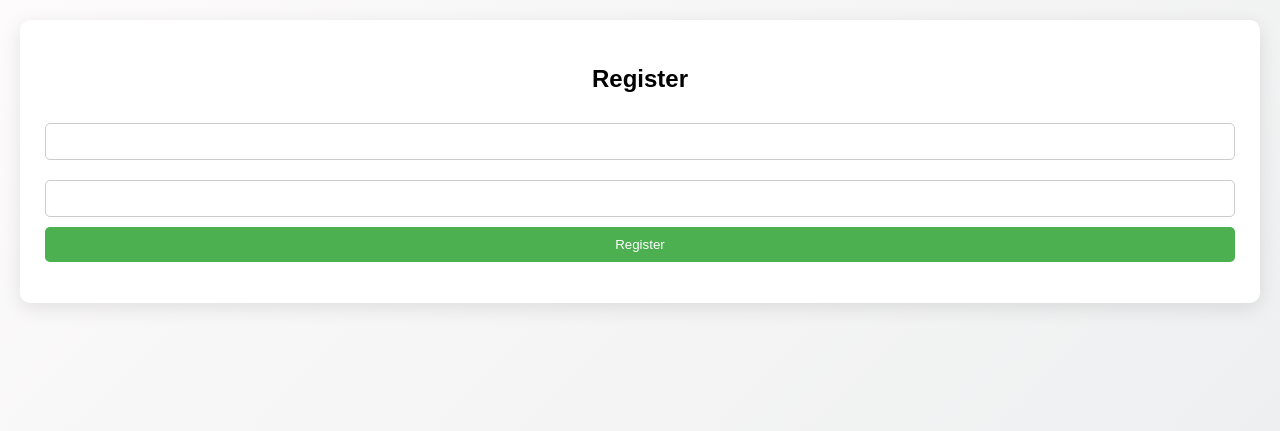
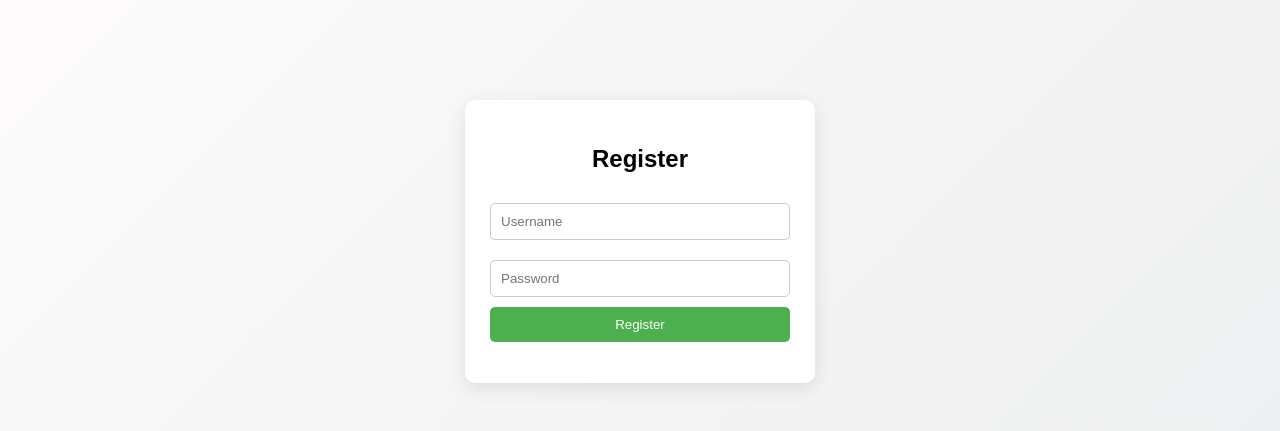
Before and after one commit to rajeshjhenkar338-byte/Fitness-app, a Flask app: page /register in a window 1280 px wide. Shown: the top 431 px of the page. Run offline with Flask 3, Linux system fonts and the light colour scheme.

Commit message:
Enhance registration form with placeholders and container
Updated the registration form layout and added placeholders for input fields.

```diff
--- a/templates/register.html
+++ b/templates/register.html
@@ -1,10 +1,12 @@
 <link rel="stylesheet" href="/static/style.css">
-<div class="main">
+
+<div class="container">
   <div class="card">
     <h2>Register</h2>
+
     <form method="POST">
-<input name="username">
-<input name="password" type="password">
+      <input name="username" placeholder="Username">
+      <input name="password" type="password" placeholder="Password">
       <button>Register</button>
     </form>
   </div>
```
Lines whose indentation alone changed are shown as unchanged.
